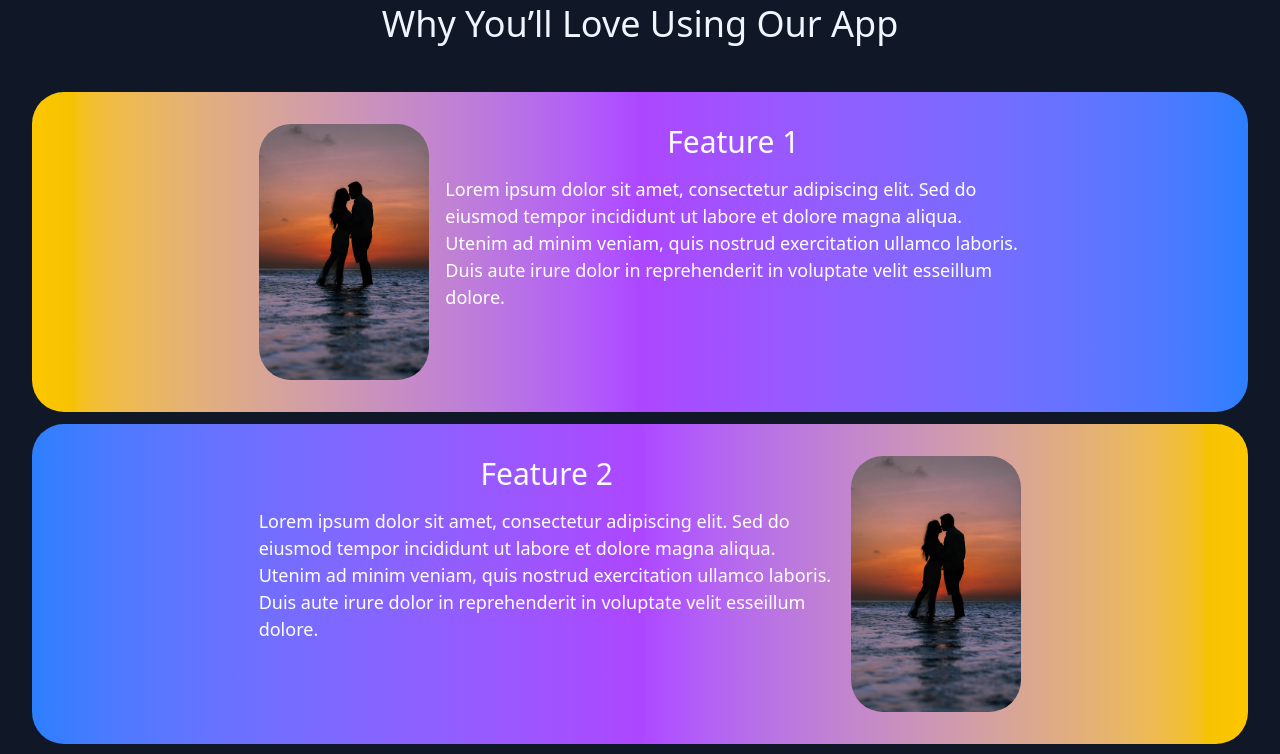
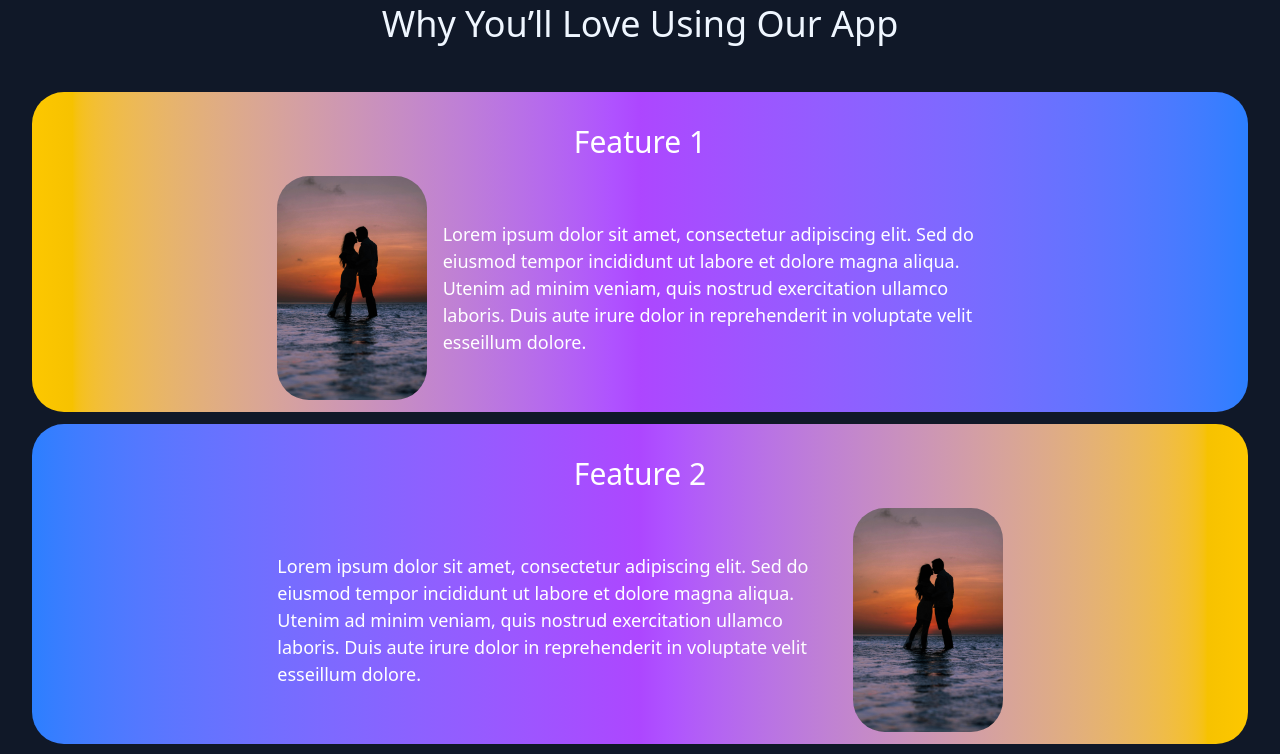
Before and after one commit to Anubhav-Pareva/betogethr, a React (Vite) app: page / in a window 1280 px wide. Shown: the part 1600-2354 px from the top of the page. Built offline with nearby package versions, Linux system fonts and the light colour scheme.

Commit message:
home completed

```diff
--- a/src/Components/FaqSection.tsx
+++ b/src/Components/FaqSection.tsx
@@ -1,50 +1,10 @@
 import { useState } from "react";
 import { ArrowRight, ArrowDownLeft } from "lucide-react";
+import { faqs } from "../Constants/Data";
 
 
 export default function FaqSection() {
-
   const itemsPerPage = 3;
-
-  const faqs = [
-    {
-      id: 1,
-      question: "How can I create an account?",
-      answer:
-        "To create an account with us, download HER for free from either the Google Play Store or Apple App Store. Once downloaded, you can create an account using your Apple Login (if you have an iOS device), Facebook, Instagram, or Phone number.",
-    },
-    {
-      id: 2,
-      question: "Is this app free?",
-      answer:
-        "All of HER's core features are completely free, so finding your person or your community is accessible to everyone. With the free version of the app, you can add friends, view profiles, start chats, view events, and join communities.",
-    },
-    {
-      id: 3,
-      question: "What countries is HER available in?",
-      answer:
-        "HER serves 10M+ lesbian, bi, queer, non-binary, trans, gender non-conforming folx as they build the community of people they can call home. We are available in 125+ different countries and locally available in English, Spanish, French, German, and Japanese.",
-    },
-    {
-      id: 4,
-      question: "Can I delete my account?",
-      answer:
-        "Yes, you can delete your account anytime from the account settings page. Once deleted, all your information will be permanently removed from our servers.",
-    },
-    {
-      id: 5,
-      question: "Is my data secure?",
-      answer:
-        "Absolutely. We use modern encryption methods to ensure your personal data and messages remain secure and private at all times.",
-    },
-    {
-      id: 6,
-      question: "How can I contact support?",
-      answer:
-        "You can reach out to our support team anytime through the in-app Help section or via email. We respond within 24 hours on business days.",
-    },
-  ];
-
   const [currentPage, setCurrentPage] = useState(0);
   const totalPages = Math.ceil(faqs.length / itemsPerPage);
   const startIndex = currentPage * itemsPerPage;
--- a/src/Components/Footer.tsx
+++ b/src/Components/Footer.tsx
@@ -93,7 +93,7 @@ export default function Footer() {
 
       {/* Bottom line (optional) */}
       <div className="border-t border-gray-100 text-center py-4 text-gray-400 text-xs">
-        © {new Date().getFullYear()} BeYOU. All rights reserved.
+        © {new Date().getFullYear()} BeTOGETHR. All rights reserved.
       </div>
     </footer>
   );
--- a/src/Components/StackedCardsSection.tsx
+++ b/src/Components/StackedCardsSection.tsx
@@ -16,15 +16,16 @@ export default function StackedCardsSection() {
             }`}
             style={{ top: item.top }}
           >
+                <h1 className="text-center text-2xl md:text-3xl text-white">{item.title}</h1>
+
             <div
-              className="items-start justify-center h-full gap-4"
+              className="items-center justify-center h-full gap-4 p-4"
               style={{
                 display: "flex",
                 flexDirection: item.id % 2 === 0 ? "row" : "row-reverse",
               }}
             >
               <div className="flex flex-col gap-4 w-full md:w-[50%]">
-                <h1 className="text-center text-2xl md:text-3xl text-white">{item.title}</h1>
                 <p className="text-white text-[18px] font-light">{item.description}</p>
               </div>
               <div className="flex items-center justify-center w-auto h-full">
--- a/src/Constants/Data.ts
+++ b/src/Constants/Data.ts
@@ -13,28 +13,67 @@ export const featureList = [
     title:'Feature 2',
     description:'Lorem ipsum dolor sit amet, consectetur adipiscing elit. Sed do eiusmod tempor incididunt ut labore et dolore magna aliqua. Utenim ad minim veniam, quis nostrud exercitation ullamco laboris. Duis aute irure dolor in reprehenderit in voluptate velit esseillum dolore.',
     imgUrl:images.cardpic1,
-    top:'112px',
+    top:'145px',
     bgcolor:'red',
   },{
     id:3,
     title:'Feature 3',
     description:'Lorem ipsum dolor sit amet, consectetur adipiscing elit. Sed do eiusmod tempor incididunt ut labore et dolore magna aliqua. Utenim ad minim veniam, quis nostrud exercitation ullamco laboris. Duis aute irure dolor in reprehenderit in voluptate velit esseillum dolore.',
     imgUrl:images.cardpic1,
-    top:'144px',
+    top:'210px',
     bgcolor:'green',
   },{
     id:4,
     title:'Feature 4',
     description:'Lorem ipsum dolor sit amet, consectetur adipiscing elit. Sed do eiusmod tempor incididunt ut labore et dolore magna aliqua. Utenim ad minim veniam, quis nostrud exercitation ullamco laboris. Duis aute irure dolor in reprehenderit in voluptate velit esseillum dolore.',
     imgUrl:images.cardpic1,
-    top:'176px',
+    top:'275px',
     bgcolor:'blue',
   },{
     id:5,
     title:'Feature 5',
     description:'Lorem ipsum dolor sit amet, consectetur adipiscing elit. Sed do eiusmod tempor incididunt ut labore et dolore magna aliqua. Utenim ad minim veniam, quis nostrud exercitation ullamco laboris. Duis aute irure dolor in reprehenderit in voluptate velit esseillum dolore.',
     imgUrl:images.cardpic1,
-    top:'208px',
+    top:'340px',
     bgcolor:'orange',
   },
 ];
+
+  export const faqs = [
+    {
+      id: 1,
+      question: "How can I create an account?",
+      answer:
+        "To create an account with us, download HER for free from either the Google Play Store or Apple App Store. Once downloaded, you can create an account using your Apple Login (if you have an iOS device), Facebook, Instagram, or Phone number.",
+    },
+    {
+      id: 2,
+      question: "Is this app free?",
+      answer:
+        "All of HER's core features are completely free, so finding your person or your community is accessible to everyone. With the free version of the app, you can add friends, view profiles, start chats, view events, and join communities.",
+    },
+    {
+      id: 3,
+      question: "What countries is HER available in?",
+      answer:
+        "HER serves 10M+ lesbian, bi, queer, non-binary, trans, gender non-conforming folx as they build the community of people they can call home. We are available in 125+ different countries and locally available in English, Spanish, French, German, and Japanese.",
+    },
+    {
+      id: 4,
+      question: "Can I delete my account?",
+      answer:
+        "Yes, you can delete your account anytime from the account settings page. Once deleted, all your information will be permanently removed from our servers.",
+    },
+    {
+      id: 5,
+      question: "Is my data secure?",
+      answer:
+        "Absolutely. We use modern encryption methods to ensure your personal data and messages remain secure and private at all times.",
+    },
+    {
+      id: 6,
+      question: "How can I contact support?",
+      answer:
+        "You can reach out to our support team anytime through the in-app Help section or via email. We respond within 24 hours on business days.",
+    },
+  ];
```
